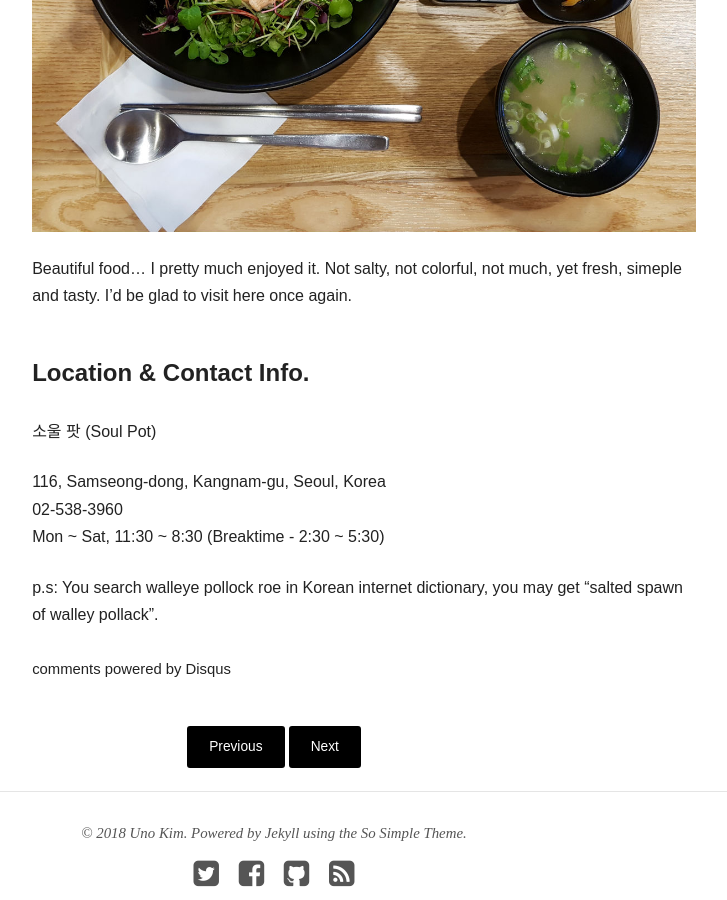
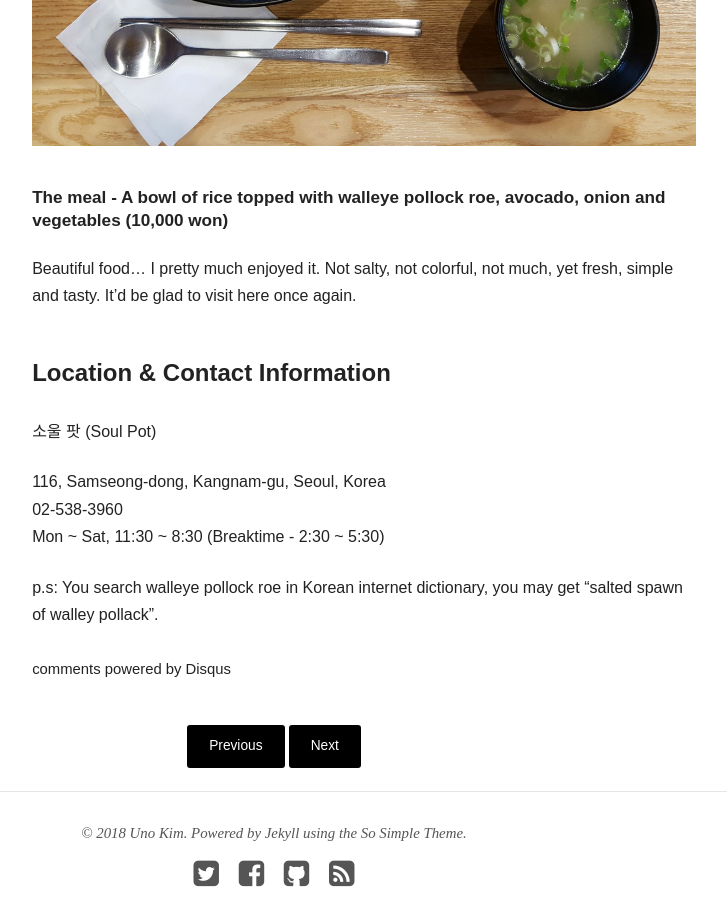
Before and after one commit to djkeh/djkeh.github.io, a Jekyll site: the page built from _posts/blog/2017-09-07-A-new-restaurant-SoulPot.md, in a window 1280 px wide and 900 px high, scrolled down 1953 px. Shown: the whole window, without its empty margins (366-1093 px from the left). Built offline with Jekyll 4.4.1, drawn with Linux system fonts in a browser that asks for light colours; nearby versions of some CDN libraries; comment, search, counter and statistics services are not loaded; some of the changed text lies outside the part shown.

Commit message:
Update documents - about me, soul pot

```diff
--- a/_posts/blog/2017-09-07-A-new-restaurant-SoulPot.md
+++ b/_posts/blog/2017-09-07-A-new-restaurant-SoulPot.md
@@ -24,14 +24,14 @@ And.. It was quite satisfactory.
 
 This was my choice.
 
-#### The meal - A bowl of rice topped with walleye pollock roe, avocado, onion and vegetables (10,000 won)
-
 ![The meal - A bowl of rice topped with walleye pollock roe, avocado, onion and vegetables](/images/20170907_soulpot/supper.jpg)
 
-Beautiful food... I pretty much enjoyed it. Not salty, not colorful, not much, yet fresh, simeple and tasty. I'd be glad to visit here once again.
+###### The meal - A bowl of rice topped with walleye pollock roe, avocado, onion and vegetables (10,000 won)
+
+Beautiful food... I pretty much enjoyed it. Not salty, not colorful, not much, yet fresh, simple and tasty. It'd be glad to visit here once again.
 
 
-### Location & Contact Info.
+### Location & Contact Information
 
 소울 팟 (Soul Pot)
 
```
Also changed, not shown: other parts of _posts/blog/2017-09-07-A-new-restaurant-SoulPot.md (+1 -1 lines), about/index.md (+2 -3 lines).
